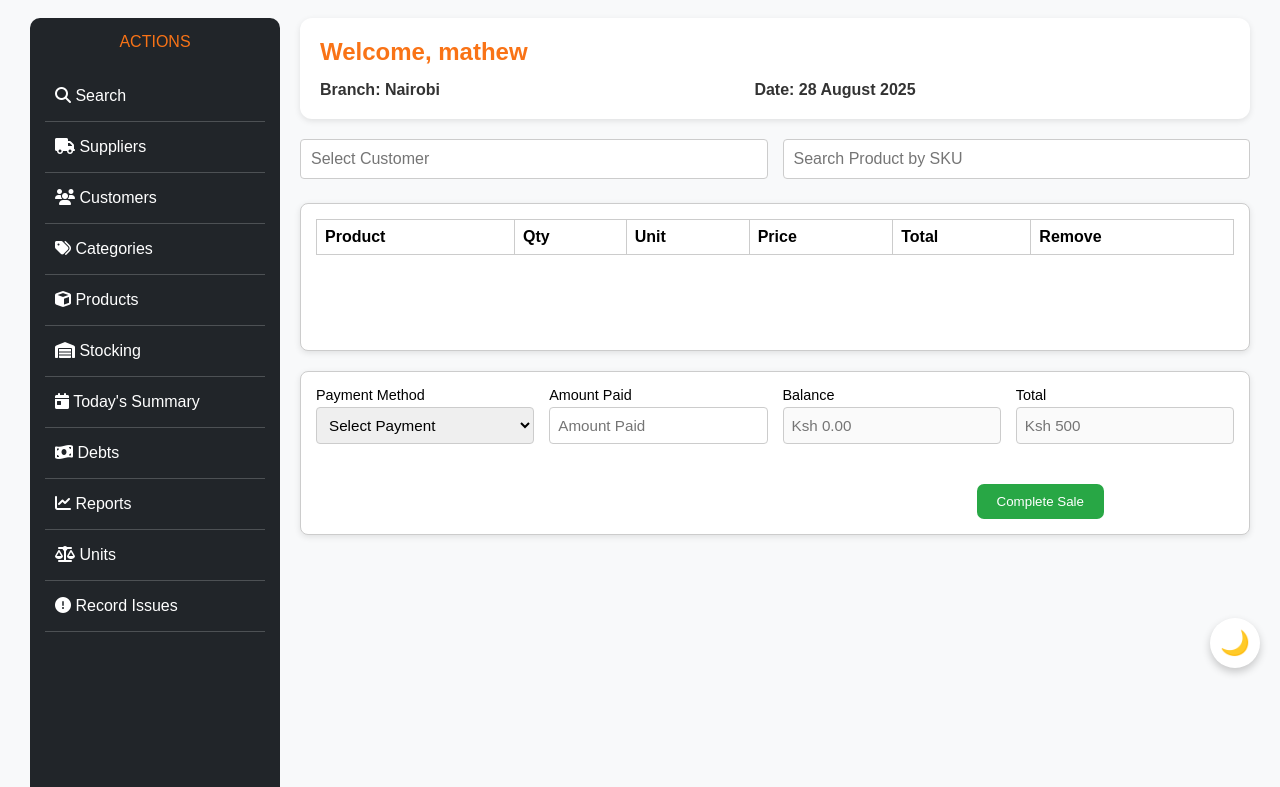
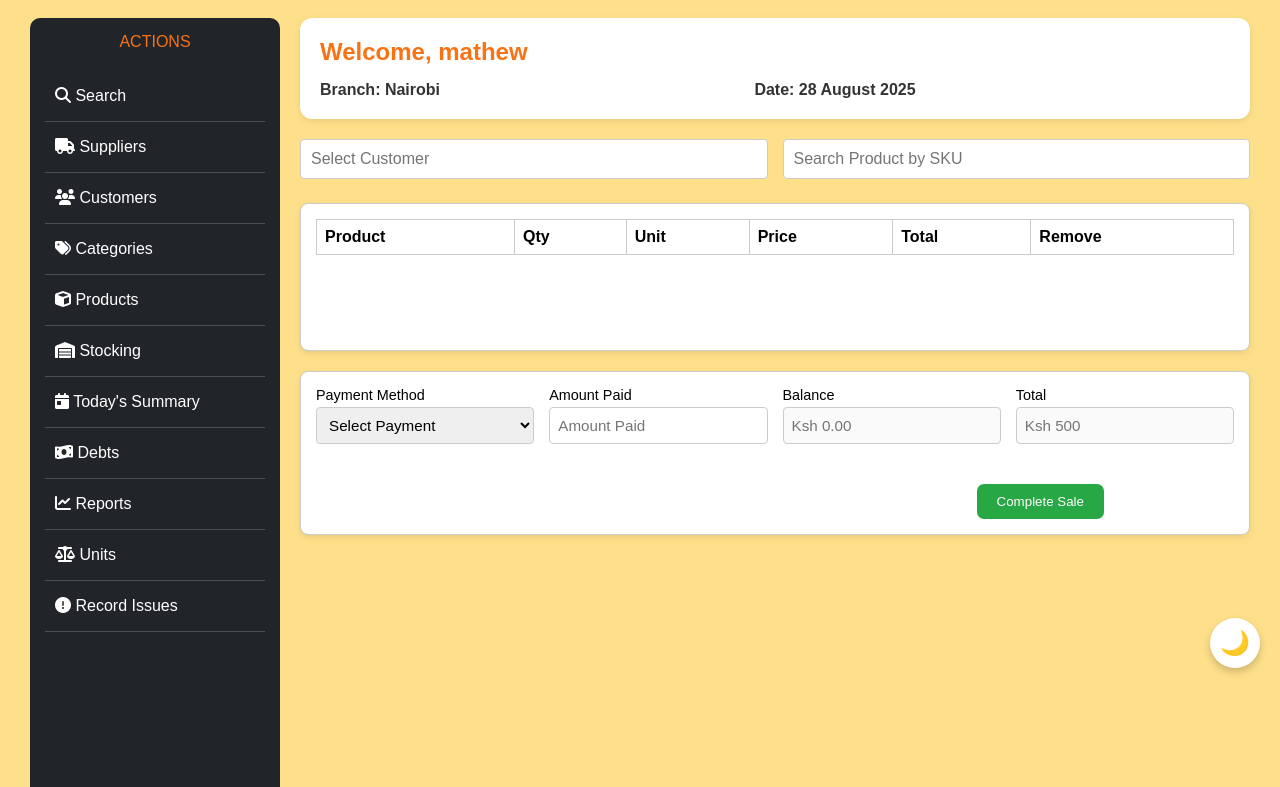
Before and after one commit to kamaugithub/Tiger-2, a plain HTML site: page dashboard.html in a window 1280 px wide. Shown: the part 112-899 px from the top of the page. Drawn offline with Linux system fonts and the light colour scheme.

Commit message:
Refined dashboard layout and back color

```diff
--- a/dashstyle.css
+++ b/dashstyle.css
@@ -6,7 +6,7 @@ body {
   font-family: Arial, sans-serif;
   margin: 0;
   padding: 0;
-  background: #f8f9fa;
+  background: #ffe08a;
 }
 
 .page-card-container { padding: 30px; }
```
